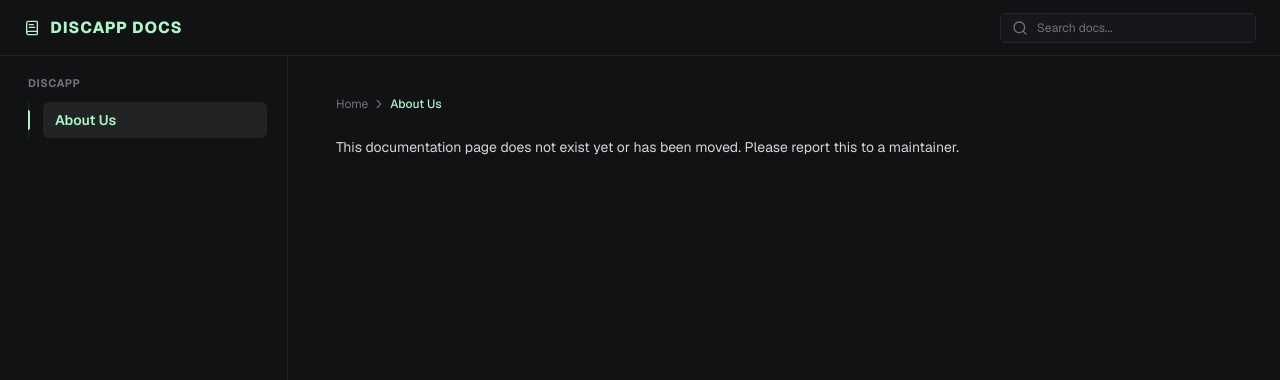
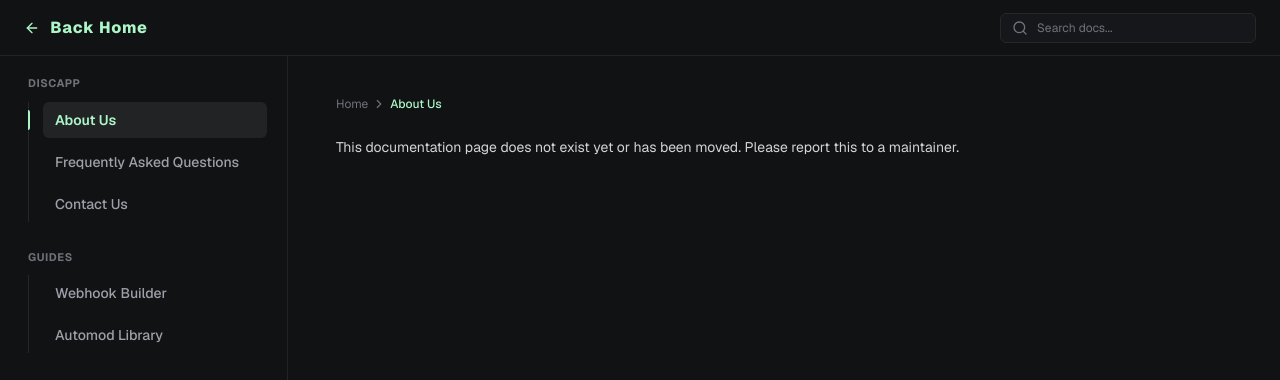
Before and after one commit to discapp-project/discapp-docs, a Next.js app: page /docs/about-us in a window 1280 px wide. Shown: the top 380 px of the page. Built offline with nearby package versions, Linux system fonts and the light colour scheme.

Commit message:
Five guides and some updates

```diff
--- a/src/app/docs/[slug]/page.tsx
+++ b/src/app/docs/[slug]/page.tsx
@@ -4,7 +4,7 @@ import matter from 'gray-matter';
 import { remark } from 'remark';
 import html from 'remark-html';
 import Link from 'next/link';
-import { ChevronRight, ExternalLink, Search, BookText } from 'lucide-react';
+import { ChevronRight, ExternalLink, Search, BookText, ArrowLeft } from 'lucide-react';
 import { Suspense } from 'react';
 
 const sidebarSections = [
@@ -12,6 +12,15 @@ const sidebarSections = [
     title: "DISCAPP",
     items: [
       { id: "about-us", label: "About Us" },
+      { id: "frequently-asked-questions", label: "Frequently Asked Questions" },
+      { id: "contact-us", label: "Contact Us" },
+    ],
+  },
+  {
+    title: "Guides",
+    items: [
+      { id: "webhook-builder", label: "Webhook Builder" },
+      { id: "automod-library", label: "Automod Library" },
     ],
   },
 ];
@@ -120,7 +129,7 @@ export default function DocPage({ params }: PageProps) {
       <header className="border-b border-zinc-800/80 bg-[#111214] h-14 flex items-center justify-between px-6">
         <Link href="/" className="hover:opacity-80 transition-opacity">
           <span className="font-extrabold tracking-wider text-[#acf6c8] text-base">
-            <BookText className="w-4 h-4 inline-block mr-1.5"/> DISCAPP DOCS
+            <ArrowLeft className="w-4 h-4 inline-block mr-1.5"/> Back Home
           </span>
         </Link>
 
--- a/src/app/layout.tsx
+++ b/src/app/layout.tsx
@@ -13,8 +13,8 @@ const geistMono = Geist_Mono({
 });
 
 export const metadata: Metadata = {
-  title: "Create Next App",
-  description: "Generated by create next app",
+  title: "Discapp Documentation",
+  description: "Looking for help? This is the place for you! Find guides and information about all of our tools and more.",
 };
 
 export default function RootLayout({ children }: LayoutProps<"/">) {
```
Also changed, not shown: 6 other files (tests, documents, lock files or other folders).
